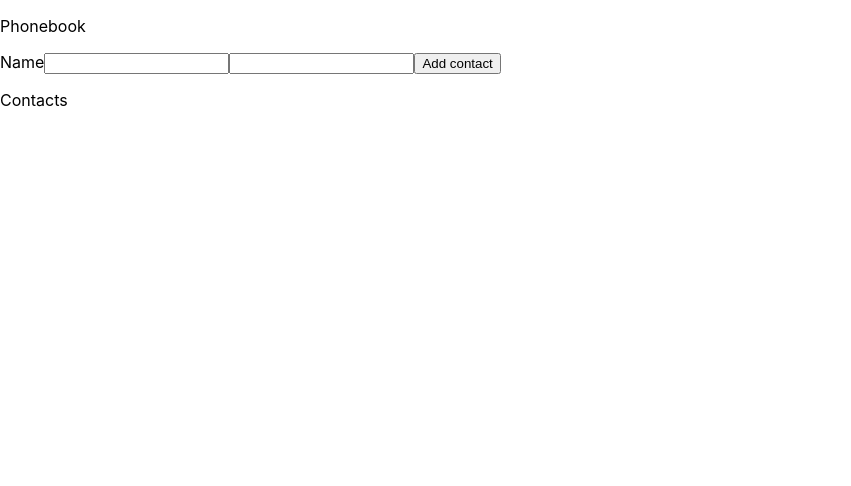
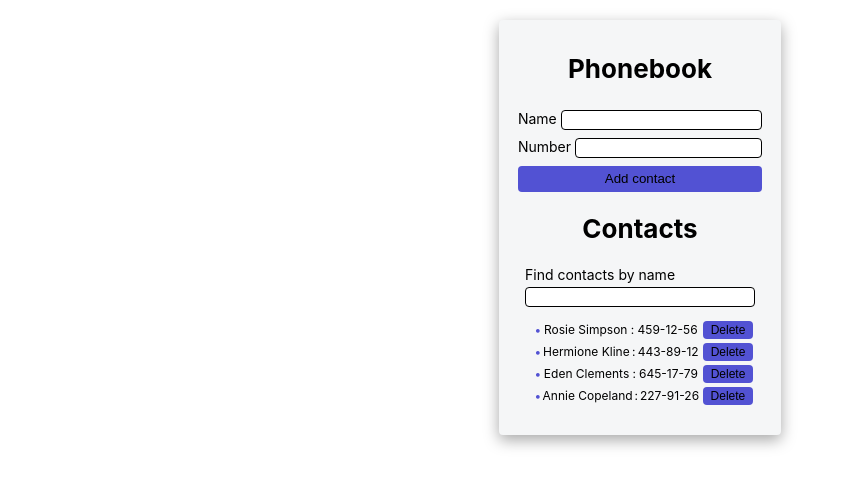
Before and after one commit to AnnaYegorova/goit-react-hw-02-phonebook, a React (Create React App) app: page / in a window 1280 px wide. Shown: the top 486 px of the page, without its empty margins (0-851 px from the left). Built offline with nearby package versions, Linux system fonts and the light colour scheme.

Commit message:
add styles, props

```diff
--- a/src/components/App.jsx
+++ b/src/components/App.jsx
@@ -1,72 +1,69 @@
+import { Title, Container, SubTitle } from '../components/App.styled';
 import { Component } from 'react';
 import { nanoid } from 'nanoid';
+import { Filter } from '../components/Filter';
+import { ContactList } from '../components/ContactList';
+import { ContactForm } from '../components/ContactForm';
 export class App extends Component {
   state = {
-    contacts: [],
-    name: '',
-    number: '',
+    contacts: [
+      { id: 'id-1', name: 'Rosie Simpson', number: '459-12-56' },
+      { id: 'id-2', name: 'Hermione Kline', number: '443-89-12' },
+      { id: 'id-3', name: 'Eden Clements', number: '645-17-79' },
+      { id: 'id-4', name: 'Annie Copeland', number: '227-91-26' },
+    ],
+
     filter: '',
   };
 
-  handleChange = e => {
-    const { name, value } = e.currentTarget;
-    this.setState({ [name]: value });
+  addContact = ({ name, number }) => {
+    const { contacts } = this.state;
+    const newContact = {
+      id: nanoid(8),
+      name,
+      number,
+    };
+    contacts.some(
+      contact => newContact.name.toLowerCase() === contact.name.toLowerCase()
+    )
+      ? alert(`${newContact.name} is already in contacts.`)
+      : this.setState(({ contacts }) => ({
+          contacts: [newContact, ...contacts],
+        }));
   };
 
-  reset = () => {
-    this.setState({
-      name: '',
-      number: '',
-    });
+  deleteContact = contactId => {
+    this.setState(prevState => ({
+      contacts: prevState.contacts.filter(contact => contact.id !== contactId),
+    }));
   };
-  handleSubmit = e => {
-    e.preventDefault();
-    this.setState(prevState => ({
-      contacts: [
-        ...prevState.contacts,
-        { name: this.state.name, id: nanoid(8), number: this.state.number },
-      ],
-    }));
-    this.reset();
+
+  changeFilter = e => {
+    this.setState({ filter: e.currentTarget.value });
+  };
+
+  getVisibleContacts = () => {
+    const { filter, contacts } = this.state;
+    const normalizedFilter = filter.toLowerCase();
+    return contacts.filter(contact =>
+      contact.name.toLowerCase().includes(normalizedFilter)
+    );
   };
 
   render() {
+    const { filter } = this.state;
     return (
-      <>
-        <form onSubmit={this.handleSubmit}>
-          <p>Phonebook</p>
-          <label>
-            Name
-            <input
-              type="text"
-              name="name"
-              pattern="^[a-zA-Zа-яА-Я]+(([' -][a-zA-Zа-яА-Я ])?[a-zA-Zа-яА-Я]*)*$"
-              title="Name may contain only letters, apostrophe, dash and spaces. For example Adrian, Jacob Mercer, Charles de Batz de Castelmore d'Artagnan"
-              required
-              value={this.state.name}
-              onChange={this.handleChange}
-            />
-          </label>
-          <input
-            type="tel"
-            name="number"
-            pattern="\+?\d{1,4}?[-.\s]?\(?\d{1,3}?\)?[-.\s]?\d{1,4}[-.\s]?\d{1,4}[-.\s]?\d{1,9}"
-            title="Phone number must be digits and can contain spaces, dashes, parentheses and can start with +"
-            required
-            value={this.state.number}
-            onChange={this.handleChange}
-          />
-          <button type="submit">Add contact</button>
-        </form>
-        <p>Contacts</p>
-        <ul>
-          {this.state.contacts.map(contact => (
-            <li key={contact.id}>
-              {contact.name}: {contact.number}
-            </li>
-          ))}
-        </ul>
-      </>
+      <Container>
+        <Title>Phonebook</Title>
+        <ContactForm onSubmit={this.addContact} />
+
+        <SubTitle>Contacts</SubTitle>
+        <Filter value={filter} onChange={this.changeFilter} />
+        <ContactList
+          contacts={this.getVisibleContacts()}
+          onDeleteContact={this.deleteContact}
+        />
+      </Container>
     );
   }
 }
--- /dev/null
+++ b/src/components/App.styled.jsx
@@ -0,0 +1,26 @@
+import styled from '@emotion/styled';
+
+export const Container = styled.div`
+  background-color: #f5f6f7;
+  margin: 20px auto;
+  padding: 16px;
+  border-radius: 4px;
+  box-shadow: rgba(0, 0, 0, 0.35) 0px 5px 15px;
+  display: block;
+  width: 250px;
+  height: auto;
+  display: flex;
+  flex-wrap: wrap;
+  justify-content: center;
+  text-align: center;
+`;
+export const Title = styled.h1`
+  font-size: 26px;
+  font-weight: 700;
+  text-align: center;
+`;
+export const SubTitle = styled.h2`
+  font-size: 26px;
+  font-weight: 700;
+  text-align: center;
+`;
--- /dev/null
+++ b/src/components/ContactForm/ContactForm.jsx
@@ -0,0 +1,64 @@
+import { Component } from 'react';
+import {
+  Label,
+  FormData,
+  InputData,
+  BtnAdd,
+} from '../ContactForm/ContactForm.styled';
+export class ContactForm extends Component {
+  state = {
+    name: '',
+    number: '',
+  };
+
+  formSubmitHandler = data => {
+    console.log(data);
+  };
+  handleChange = e => {
+    const { name, value } = e.currentTarget;
+    this.setState({ [name]: value });
+  };
+
+  reset = () => {
+    this.setState({
+      name: '',
+      number: '',
+    });
+  };
+  handleSubmit = e => {
+    e.preventDefault();
+    this.props.onSubmit(this.state);
+    this.reset();
+  };
+  render() {
+    return (
+      <FormData onSubmit={this.handleSubmit}>
+        <Label>
+          Name
+          <InputData
+            type="text"
+            name="name"
+            pattern="^[a-zA-Zа-яА-Я]+(([' -][a-zA-Zа-яА-Я ])?[a-zA-Zа-яА-Я]*)*$"
+            title="Name may contain only letters, apostrophe, dash and spaces. For example Adrian, Jacob Mercer, Charles de Batz de Castelmore d'Artagnan"
+            required
+            value={this.state.name}
+            onChange={this.handleChange}
+          />
+        </Label>
+        <Label>
+          Number
+          <InputData
+            type="tel"
+            name="number"
+            pattern="\+?\d{1,4}?[-.\s]?\(?\d{1,3}?\)?[-.\s]?\d{1,4}[-.\s]?\d{1,4}[-.\s]?\d{1,9}"
+            title="Phone number must be digits and can contain spaces, dashes, parentheses and can start with +"
+            required
+            value={this.state.number}
+            onChange={this.handleChange}
+          />
+        </Label>
+        <BtnAdd type="submit">Add contact</BtnAdd>
+      </FormData>
+    );
+  }
+}
--- /dev/null
+++ b/src/components/ContactForm/ContactForm.styled.jsx
@@ -0,0 +1,31 @@
+import styled from '@emotion/styled';
+export const FormData = styled.form``;
+export const Label = styled.label`
+  font-size: 14px;
+  margin-top: 8px;
+  display: flex;
+`;
+export const InputData = styled.input`
+  font-size: 14px;
+  border-radius: 4px;
+  width: 100%;
+  margin-left: 4px;
+  border: 1px solid;
+  :hover {
+    border: 1px solid #5252d3;
+    background-color: #fff;
+  }
+`;
+
+export const BtnAdd = styled.button`
+  background-color: #5252d3;
+  border-radius: 4px;
+  border: 1px;
+  width: 100%;
+  height: 26px;
+  margin-top: 8px;
+  text-align: center;
+  :hover {
+    color: white;
+  }
+`;
--- /dev/null
+++ b/src/components/ContactForm/index.js
@@ -0,0 +1 @@
+export * from '../ContactForm/ContactForm';
--- /dev/null
+++ b/src/components/ContactList/ContactList.jsx
@@ -0,0 +1,34 @@
+import propTypes from 'prop-types';
+import {
+  ContactUl,
+  ContactItem,
+  Span,
+  BtnDelete,
+} from '../ContactList/ContactList.styled';
+export const ContactList = ({ contacts, onDeleteContact }) => {
+  return (
+    <ContactUl>
+      {contacts.map(({ id, name, number }) => (
+        <ContactItem key={id}>
+          <Span>{name} </Span> : <Span> {number}</Span>
+          <Span>
+            <BtnDelete type="button" onClick={() => onDeleteContact(id)}>
+              Delete
+            </BtnDelete>
+          </Span>
+        </ContactItem>
+      ))}
+    </ContactUl>
+  );
+};
+
+ContactList.propTypes = {
+  contacts: propTypes.arrayOf(
+    propTypes.shape({
+      id: propTypes.string.isRequired,
+      name: propTypes.string.isRequired,
+      number: propTypes.string.isRequired,
+    })
+  ),
+  onDeleteContact: propTypes.func.isRequired,
+};
--- /dev/null
+++ b/src/components/ContactList/ContactList.styled.jsx
@@ -0,0 +1,43 @@
+import styled from '@emotion/styled';
+
+export const ContactUl = styled.ul`
+  font-size: 8px;
+  list-style: none;
+  width: 220px;
+  font-size: 12px;
+  padding-left: 10px;
+`;
+export const ContactItem = styled.li`
+  ::before {
+    content: '\\2022';
+    color: #5252d3;
+    font-weight: bold;
+  }
+  display: flex;
+  flex-wrap: nowrap;
+  justify-content: space-between;
+  align-items: center;
+  justify-items: center;
+`;
+
+export const Span = styled.span`
+  padding: 0;
+  margin: 0;
+  display: flex;
+  text-align: start;
+  font-size: 12px;
+`;
+export const BtnDelete = styled.button`
+  background-color: #5252d3;
+  border-radius: 4px;
+  border: 1px;
+  width: 50px;
+  height: 18px;
+  margin: 2px 2px;
+  text-align: center;
+  font-size: 12px;
+
+  :hover {
+    color: white;
+  }
+`;
--- /dev/null
+++ b/src/components/ContactList/index.js
@@ -0,0 +1 @@
+export * from '../ContactList/ContactList';
--- /dev/null
+++ b/src/components/Filter/Filter.js
@@ -0,0 +1,14 @@
+import propTypes from 'prop-types';
+import { FilterLabel, FilterInput } from '../Filter/Filter.styled';
+export const Filter = ({ value, onChange }) => {
+  return (
+    <FilterLabel>
+      Find contacts by name
+      <FilterInput type="text" value={value} onChange={onChange} />
+    </FilterLabel>
+  );
+};
+Filter.propTypes = {
+  value: propTypes.string,
+  onChange: propTypes.func.isRequired,
+};
--- /dev/null
+++ b/src/components/Filter/Filter.styled.jsx
@@ -0,0 +1,19 @@
+import styled from '@emotion/styled';
+export const FilterLabel = styled.label`
+  font-size: 14px;
+  margin-left: 10px;
+  display: flex;
+  flex-wrap: wrap;
+  justify-content: start;
+`;
+export const FilterInput = styled.input`
+  font-size: 14px;
+  border-radius: 4px;
+  margin-top: 4px;
+  width: 224px;
+  border: 1px solid;
+  :hover {
+    border: 1px solid #5252d3;
+    background-color: #fff;
+  }
+`;
--- /dev/null
+++ b/src/components/Filter/index.js
@@ -0,0 +1 @@
+export * from '../Filter/Filter';
```
